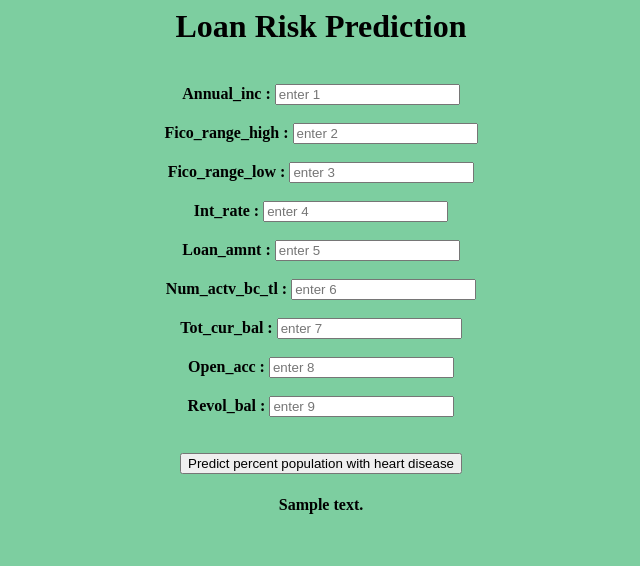
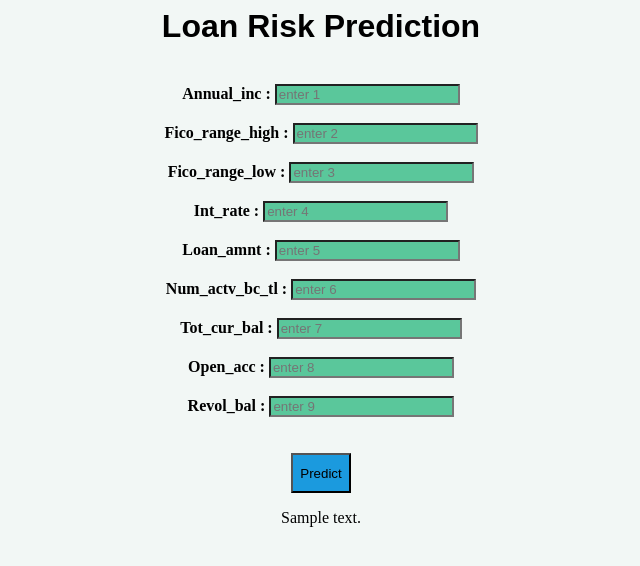
Before and after one commit to FardinSaboori/Loan_risk_prediction_Fardin, a Flask app: template templates/home.html in a window 1280 px wide. Shown: the top 566 px of the page, without its empty margins (319-959 px from the left). Run offline with Flask 2, Linux system fonts and the light colour scheme; the template is opened without the code that fills it: most values are stand-ins (such as "Sample title", 1, 10 or a date in 2020); parts of the project's set-up code (start-up, migrations or seed data) failed here and were passed over.

Commit message:
Update home.html

```diff
--- a/templates/home.html
+++ b/templates/home.html
@@ -33,27 +33,26 @@
 
 
 <html>
-    <body bgcolor= #7dcea0 >
+    <body bgcolor= #f2f7f5 >
 
         <center>
 
-        <h1> Loan Risk Prediction </h1><br>
+        <h1 style="font-family: Fantasy"> Loan Risk Prediction </h1><br>
 
         <form method="POST", action="{{url_for('predict')}}">
-           <b> Annual_inc :  <input type="text", name='a', placeholder="enter 1"> <br><br>
-            Fico_range_high :  <input type="text", name='b', placeholder="enter 2"> <br><br>
-            Fico_range_low :  <input type="text", name='c', placeholder="enter 3"> <br><br>
-            Int_rate :  <input type="text", name='d', placeholder="enter 4"> <br><br>
-            Loan_amnt :  <input type="text", name='e', placeholder="enter 5"> <br><br>
-            Num_actv_bc_tl :  <input type="text", name='f', placeholder="enter 6"> <br><br>
-            Tot_cur_bal :  <input type="text", name='g', placeholder="enter 7"> <br><br>
-            Open_acc :  <input type="text", name='h', placeholder="enter 8"> <br><br>
-            Revol_bal : <input type="text", name='i', placeholder="enter 9"> <br><br><br></b>
-            <button type="submit" class="btn btn-primary btn-block btn-large">Predict percent population with heart disease</button></p>
+           <b> Annual_inc :  <input style="background-color: #5ac79b" type="text", name='a', placeholder="enter 1"> <br><br>
+            Fico_range_high :  <input style="background-color: #5ac79b" type="text", name='b', placeholder="enter 2"> <br><br>
+            Fico_range_low :  <input style="background-color: #5ac79b" type="text", name='c', placeholder="enter 3"> <br><br>
+            Int_rate :  <input style="background-color: #5ac79b" type="text", name='d', placeholder="enter 4"> <br><br>
+            Loan_amnt :  <input style="background-color: #5ac79b" type="text", name='e', placeholder="enter 5"> <br><br>
+            Num_actv_bc_tl :  <input style="background-color: #5ac79b" type="text", name='f', placeholder="enter 6"> <br><br>
+            Tot_cur_bal :  <input style="background-color: #5ac79b" type="text", name='g', placeholder="enter 7"> <br><br>
+            Open_acc :  <input style="background-color: #5ac79b" type="text", name='h', placeholder="enter 8"> <br><br>
+            Revol_bal : <input style="background-color: #5ac79b" type="text", name='i', placeholder="enter 9"> <br><br><br></b>
+            <button style="background-color: #1b9ade;height: 40px; width:60px"  type="submit" class="btn btn-primary btn-block btn-large">Predict</button></p>
         </form>
+        {{ prediction_text }} </h4>
 
-       <h4 style="color:Black;">
-       {{ prediction_text }} </h4>
     </center>
 
     </body>
```
